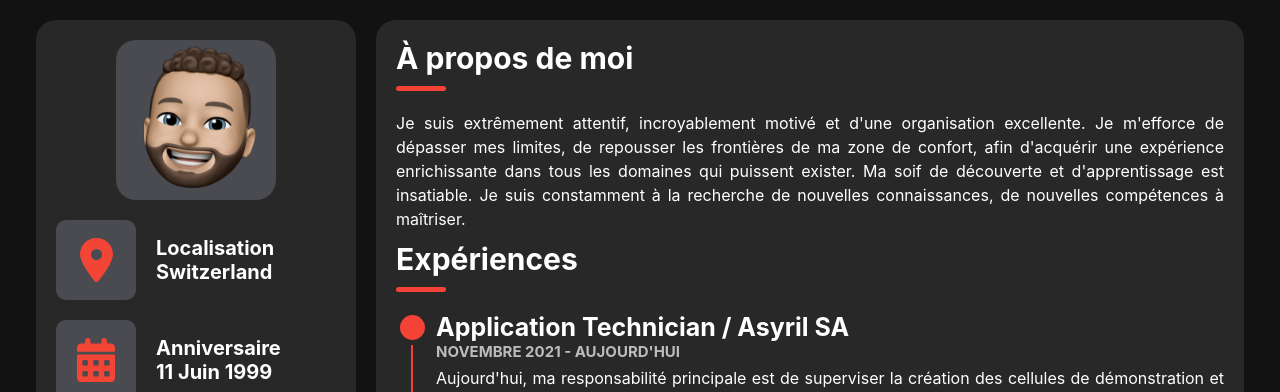
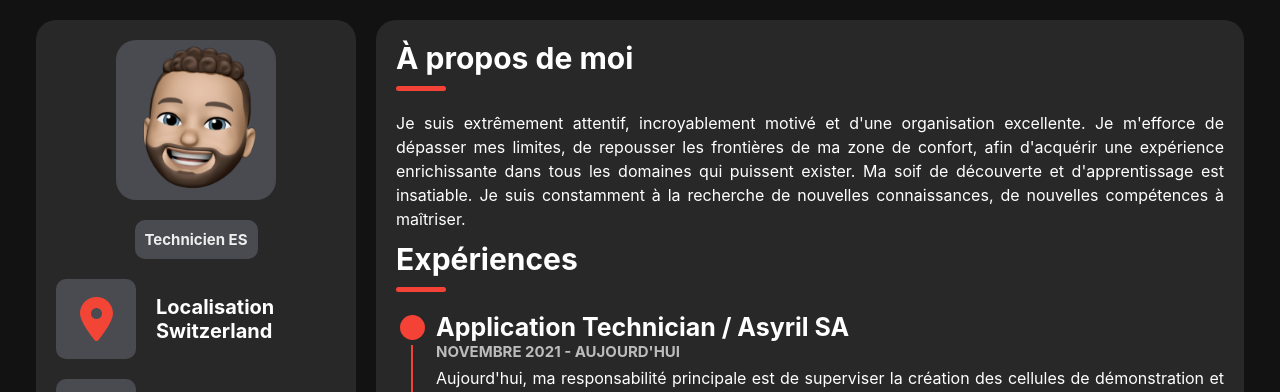
Before and after one commit to ArtiomInc/portfolio, a website built with Vite: page index.html in a window 1280 px wide. Shown: the top 392 px of the page. Built offline with nearby package versions, Linux system fonts and the light colour scheme; a web font is replaced by a local one.

Commit message:
Added job title

```diff
--- a/index.html
+++ b/index.html
@@ -11,6 +11,9 @@
       <div class="card basic">
         <div class="avatar">
           <img class="avatar_img" src="./src/pictures/artiom_duc.png" alt="artiom duc">
+        </div>
+        <div class="job_title">
+          <h4>Technicien ES</h4>
         </div>
           <div class="info">
             <div class="container location">
--- a/src/style.css
+++ b/src/style.css
@@ -48,6 +48,12 @@ h3 {
   color: #fff;
 }
 
+h4 {
+  font-family: Inter;
+  font-size: 15px;
+  color: #eee;
+}
+
 .content > h3 {
   font-size: 15px;
   color: rgb(188, 188, 188);
@@ -87,6 +93,15 @@ p {
   border-radius: 20px;
   width: 160px;
   height: 160px;
+}
+
+.job_title {
+  margin: 0 auto 20px auto;
+  padding: 10px;
+  background-color: var(--card-secondary);
+  border-radius: 10px;
+  width: fit-content;
+  height: 100%;
 }
 
 .avatar_img {
```
